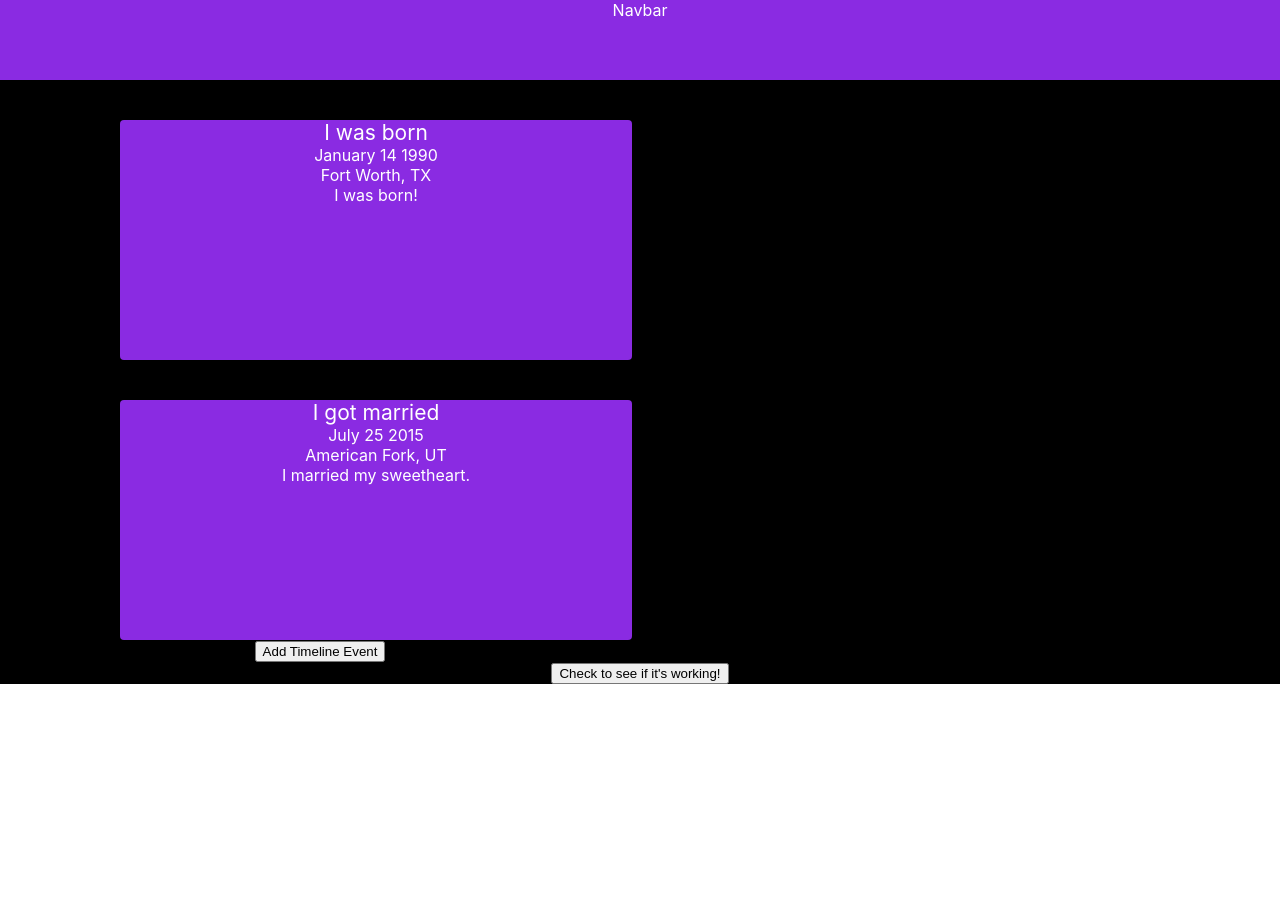
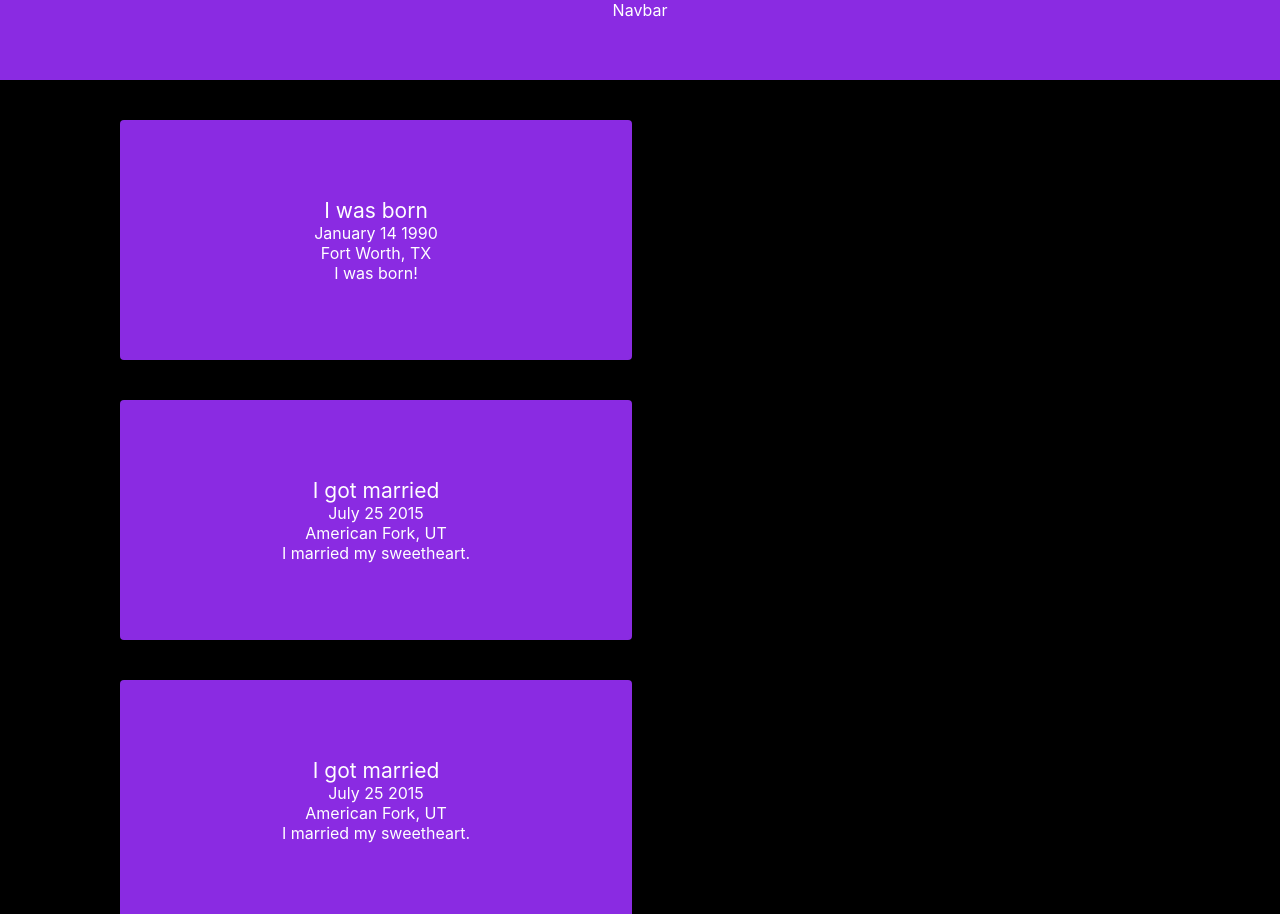
Before and after one commit to rayacooper/TMLNE, a React (Create React App) app: page /home in a window 1280 px wide. Shown: the top 914 px of the page. Before the commit the page ends 800 px from the top, so only its background shows below. Built offline with nearby package versions, Linux system fonts and the light colour scheme.

Commit message:
Login records and consoles user info

```diff
--- a/src/Components/Event/Event.css
+++ b/src/Components/Event/Event.css
@@ -6,6 +6,7 @@
     background-color: blueviolet;
     margin: 10vh;
     border-radius: 4px;
+    justify-content: center;
 }
 
 .Title {
--- a/src/Components/Home/Home.js
+++ b/src/Components/Home/Home.js
@@ -12,6 +12,12 @@ let events = [
         date: "January 14 1990",
         location: "Fort Worth, TX",
         description: "I was born!"
+    },
+    {
+        title: "I got married",
+        date: "July 25 2015",
+        location: "American Fork, UT",
+        description: "I married my sweetheart."
     },
     {
         title: "I got married",
--- a/src/Components/Login/Login.js
+++ b/src/Components/Login/Login.js
@@ -1,16 +1,22 @@
-import React from 'react';
+import React, {useState} from 'react';
 import {Link} from 'react-router-dom';
 
 import './Login.css';
 
 const Login = () => {
+
+    const [userName, updateUserName] = useState('');
+    const [password, updatePassword] = useState('');
+
     return(
         <div className="Main">
             <div className="Inputs">
                 <span>TMLNE</span>
-                <input type="text" placeholder="Email"/>
-                <input type="password" placeholder="Password" />
-                <div id="Enter-Button"><Link to="/home"><span>Login</span></Link></div>
+                <input type="text" placeholder="Email"
+                    onChange={e => updateUserName(e.target.value)}/>
+                <input type="password" placeholder="Password"
+                    onChange={e => updatePassword(e.target.value)}/>
+                <span id="Enter-Button" onClick={() => console.log(userName, password)}><Link to="/home">Login</Link></span>
                 <span>Don't have an account? <Link to="/register">Register here:</Link></span>
             </div>
         </div>
```
